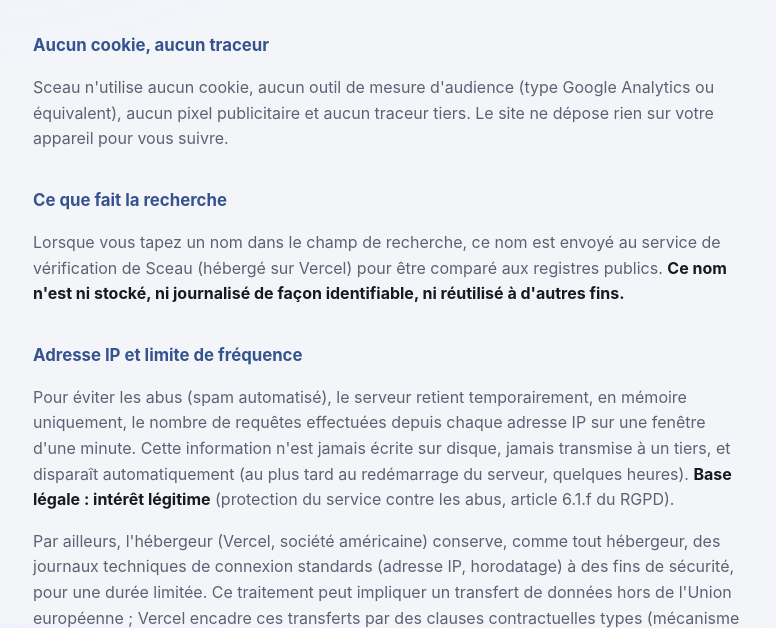
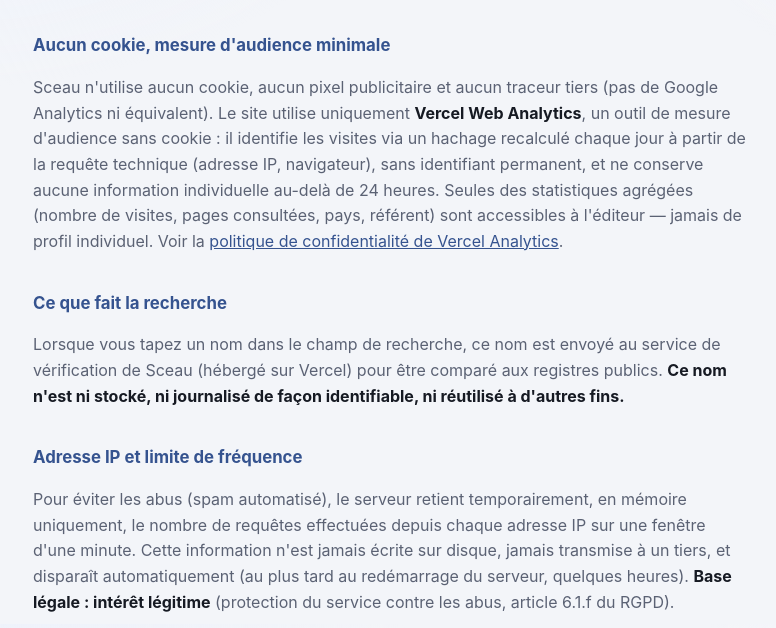
Before and after one commit to JUJU83190/Sceau-, a website: page public/confidentialite.html in a window 1280 px wide. Shown: the part 176-804 px from the top of the page, without its empty margins (247-1023 px from the left). Drawn offline with Linux system fonts and the light colour scheme.

Commit message:
Ajoute Vercel Web Analytics (sans cookie) et met a jour la politique de confidentialite
- Script officiel /_vercel/insights/script.js sur les 5 pages publiques
  (deja couvert par le CSP existant, meme origine)
- confidentialite.html mis a jour pour refleter la realite : l'outil
  utilise, comment il fonctionne (hachage journalier sans cookie,
  aucune donnee individuelle conservee au-dela de 24h, uniquement des
  statistiques agregees)

```diff
--- a/public/confidentialite.html
+++ b/public/confidentialite.html
@@ -11,10 +11,15 @@
 <a class="back" href="/">← Retour à Sceau</a>
 <h1>Politique de confidentialité</h1>
 
-<h2>Aucun cookie, aucun traceur</h2>
+<h2>Aucun cookie, mesure d'audience minimale</h2>
 <p>
-  Sceau n'utilise aucun cookie, aucun outil de mesure d'audience (type Google Analytics ou équivalent), aucun
-  pixel publicitaire et aucun traceur tiers. Le site ne dépose rien sur votre appareil pour vous suivre.
+  Sceau n'utilise aucun cookie, aucun pixel publicitaire et aucun traceur tiers (pas de Google Analytics ni
+  équivalent). Le site utilise uniquement <strong>Vercel Web Analytics</strong>, un outil de mesure d'audience
+  sans cookie : il identifie les visites via un hachage recalculé chaque jour à partir de la requête technique
+  (adresse IP, navigateur), sans identifiant permanent, et ne conserve aucune information individuelle au-delà de
+  24 heures. Seules des statistiques agrégées (nombre de visites, pages consultées, pays, référent) sont
+  accessibles à l'éditeur — jamais de profil individuel. Voir la
+  <a href="https://vercel.com/docs/analytics/privacy-policy" target="_blank" rel="noopener">politique de confidentialité de Vercel Analytics</a>.
 </p>
 
 <h2>Ce que fait la recherche</h2>
@@ -72,5 +77,6 @@
 </p>
 
 </div>
+<script defer src="/_vercel/insights/script.js"></script>
 </body>
 </html>
```
Also changed, not shown: public/cgu.html (+1 -0 lines), public/disclaimer.html (+1 -0 lines), public/index.html (+1 -0 lines), public/mentions-legales.html (+1 -0 lines).
